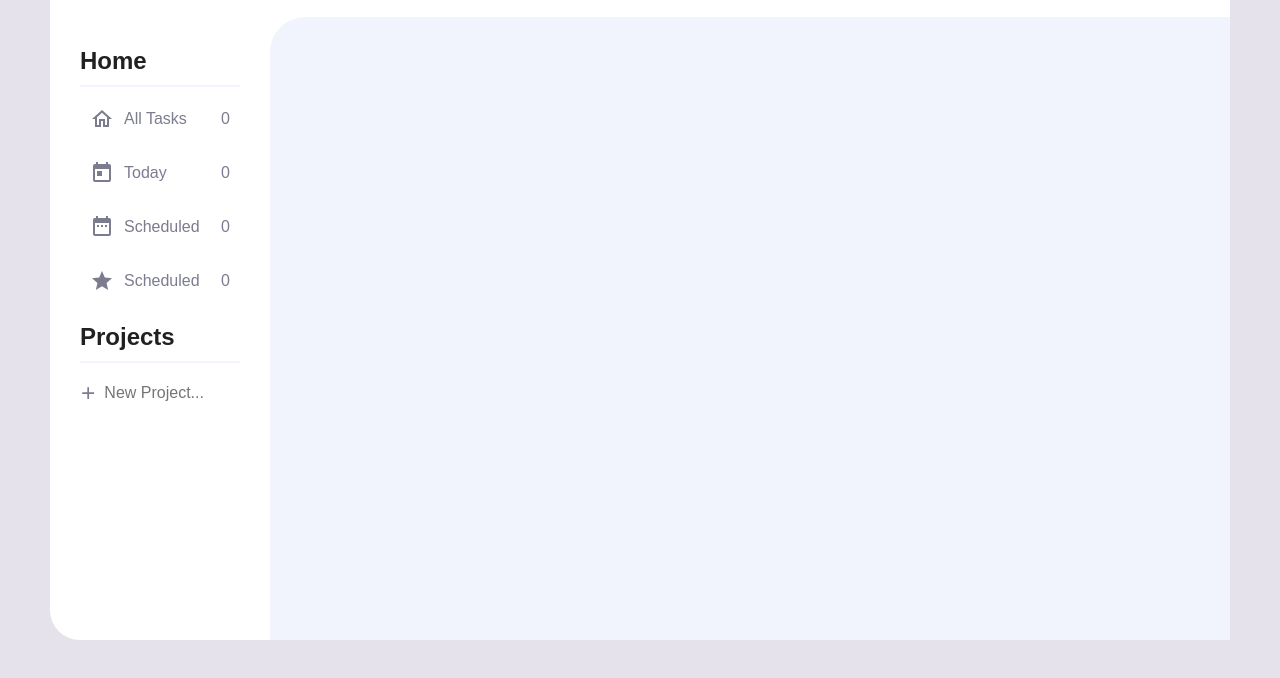
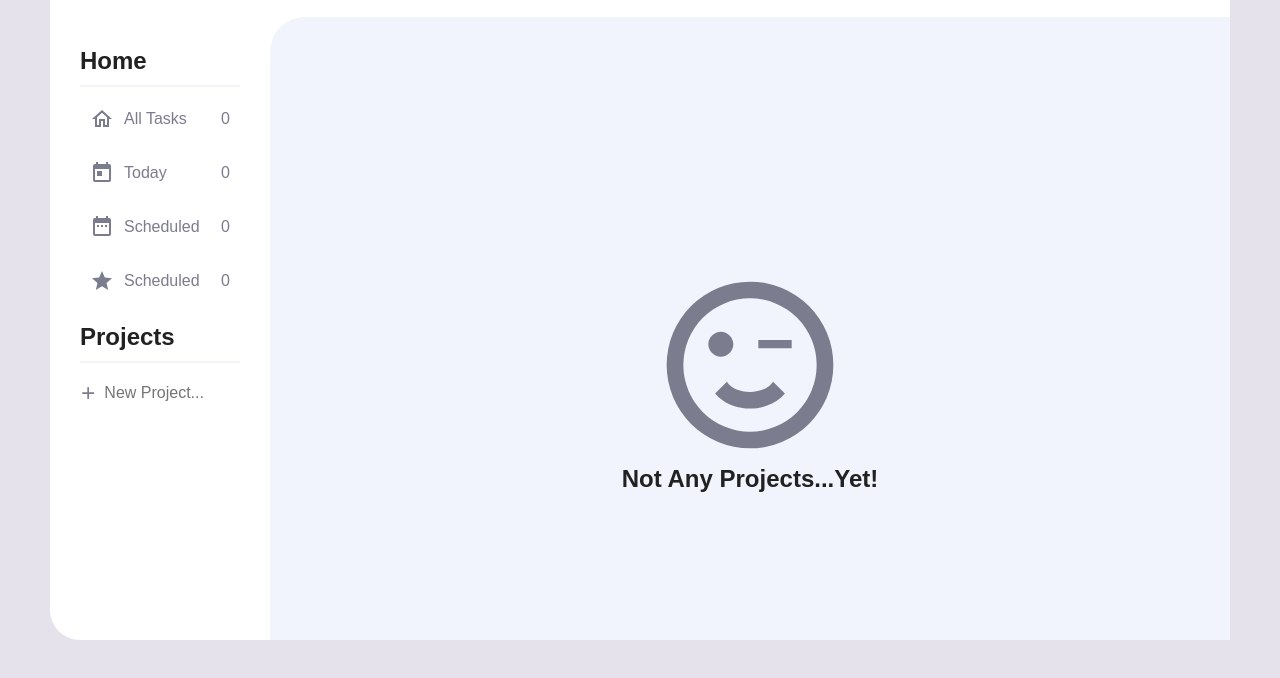
Before and after one commit to anmaras/todo-list, a website built with webpack: page src/admin.html in a window 1280 px wide. Shown: the part 110-788 px from the top of the page. Built offline with nearby package versions, Linux system fonts and the light colour scheme.

Commit message:
html update

```diff
--- a/src/admin.html
+++ b/src/admin.html
@@ -217,7 +217,7 @@
               />
             </div>
           </div>
-          <!-- <div class="middle-section__noprojects__container">
+          <div class="middle-section__noprojects__container">
             <svg
               xmlns="http://www.w3.org/2000/svg"
               xmlns:xlink="http://www.w3.org/1999/xlink"
@@ -231,7 +231,7 @@
               />
             </svg>
             <h2>Not Any Projects...Yet!</h2>
-          </div> -->
+          </div>
         </section>
       </main>
     </div>
```
